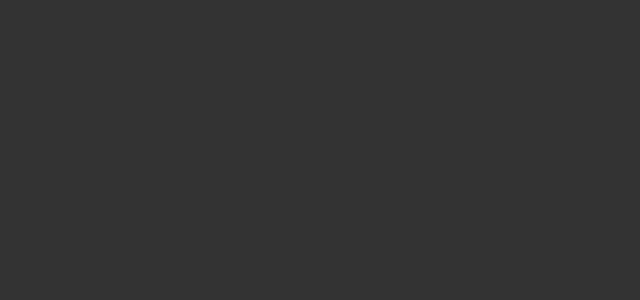
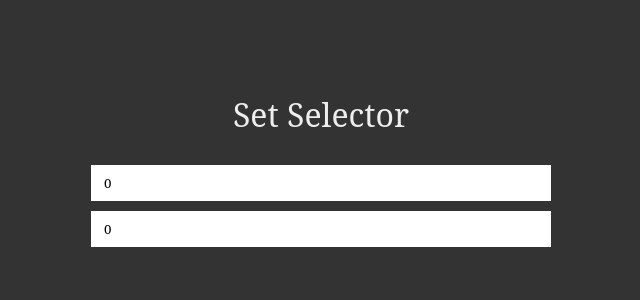
Before and after one commit to mummumgon/react_mid, a React (Create React App) app: page /set in a window 1280 px wide. Before the commit this address had no page. Shown: the top 300 px of the page, without its empty margins (319-959 px from the left). Built offline with nearby package versions, Linux system fonts and the light colour scheme; a web font is replaced by a local one; what recoil-persist would draw is missing.

Commit message:
교차 input값 적용 기능 작업

```diff
--- a/src/GlovalStyle.tsx
+++ b/src/GlovalStyle.tsx
@@ -64,7 +64,7 @@ a{
 	color: ${props=>props.theme.coinColor.textColor};
 
 }
-input[type="text"],input[type="password"] , input[type="email"]{
+input[type="text"],input[type="password"] , input[type="email"], input[type="number"]{
 	width: 100%;
 	padding: 6px 10px;
 	border: 3px solid transparent;
@@ -121,8 +121,8 @@ select{
 .title{
 	font-size:32px;
   text-align: center;
-  padding: 25px 0;
-  margin: 25px 0;
+  padding: 12px 0;
+  margin: 12px 0;
 }.dot{
 	border-top:2px dotted #eee;
 border-bottom:2px dotted #eee;
--- a/src/Home.tsx
+++ b/src/Home.tsx
@@ -9,7 +9,7 @@ function Main() {
   return <div>
       <GlovalStyle/>
       <div className='container'>
-            <h1 className='title dot'>= Home =</h1>
+            <h1 className='title dot'>= Home(교육 진행중) =</h1>
         <ul className="list_type">
           <li><Link to='/coins'>Coin<em>&gt;</em></Link></li>
           <li>
@@ -21,6 +21,9 @@ function Main() {
             </div>
             }
           </li>
+          <li>
+            {/* <Link to='/set'>Input 교차 값전달<em>&gt;</em></Link> */}
+          </li>
           {/* <li><Link to='/todos'>Todo<em>&gt;</em></Link></li> */}
           {/* <li><Link to='/todos'>Drag N Drop<em>&gt;</em></Link></li> */}
 
--- a/src/MainRouter.tsx
+++ b/src/MainRouter.tsx
@@ -7,6 +7,7 @@ import DragNDrop from "./dragDrop/DragNDrop";
 import DragNDropDetail from "./dragDrop/DragNDropDetail";
 import UserJoin from './toDo/UserJoin'
 import JoinComlpete from './toDo/Complete'
+import Selectors from "./setSelector/Selectors";
 function MainRouter() {
   return (
   <Routes>
@@ -19,6 +20,8 @@ function MainRouter() {
     {/* Join */}
     <Route path="/join" element={<UserJoin/>}/>
     <Route path="/join/complete" element={<JoinComlpete/>}/>
+    {/* Selectors */}
+    <Route path="/set" element={<Selectors/>}/>
     {/* DragNDrop */}
     <Route path="/todos" element={<DragNDrop/>}/>
     <Route path="/ddrop/detail" element={<DragNDropDetail/>}/>
--- a/src/atom.ts
+++ b/src/atom.ts
@@ -5,19 +5,36 @@ const { persistAtom } = recoilPersist({
   storage: localStorage,
 })
 
+//Selector test
+export const minuteState = atom({
+  key:'minutes',
+  default: 0,
+});
+
+export const hoursSelector = selector({
+  key:'hours',
+  get:({get})=>{
+    const minut = get(minuteState);
+    return Number(minut / 60);
+  },
+  set:({set},newValue)=>{
+    const minut = Number(newValue) * 60;
+    set(minuteState, minut);
+  }
+})
+
+//todo
 export enum Categorys{
   'TODO'='TODO',
   'DOING'='DOING',
   'DONE'='DONE'
 }
-
 export interface IToDo{
   id:number,
   text:string,
   category:Categorys,
   category1?:string
 }
-//todo
 export const toDoState = atom<IToDo[]>({
   key:'toDos',
   default:[],
@@ -27,7 +44,6 @@ export const categoryState = atom<Categorys>({
   key:'catas',
   default:Categorys.TODO,
 })
-
 export const todoSelector = selector({
   key:'toDoSelect',
   get:({get})=>{
@@ -43,6 +59,7 @@ export const joinState = atom({
   default: [],
   effects_UNSTABLE: [persistAtom],
 });
+
 //다크모드
 export const darkMode = atom({
   key: 'toggleMode', // unique ID (with respect to other atoms/selectors)
--- /dev/null
+++ b/src/setSelector/Selectors.tsx
@@ -0,0 +1,25 @@
+import { useRecoilState, useRecoilValue } from "recoil";
+import { hoursSelector, minuteState } from "../atom";
+
+function Selectors(){
+    const [minute, setMinute] = useRecoilState(minuteState);
+    const [houre, setHoure] = useRecoilState(hoursSelector);
+    const onChange = (e:React.FormEvent<HTMLInputElement>) => {
+        setMinute(+e.currentTarget.value);
+    };
+    const hoursChand = (e:React.FormEvent<HTMLInputElement>) => {
+        setHoure(+e.currentTarget.value)
+    };
+
+    return <div>
+        <div className="container">
+            <h1 className="title">Set Selector</h1>
+            <ul>
+                <li><input type="number" value={minute} onChange={onChange} placeholder="분을 입력하세요"/></li>
+                <li><input type="number" value={houre} onChange={hoursChand} placeholder="시간을 입력하세요"/></li>
+            </ul>
+        </div>
+    </div>
+}
+
+export default Selectors;
```
